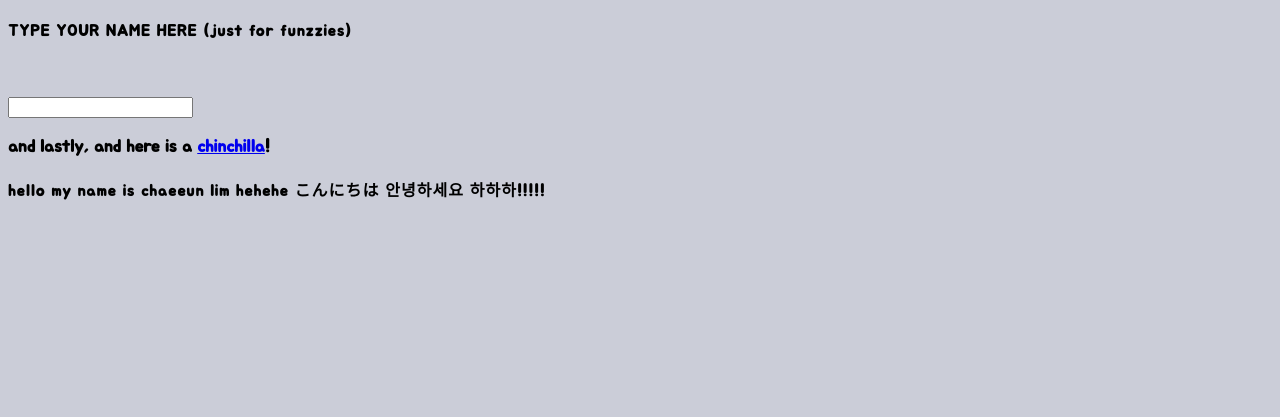
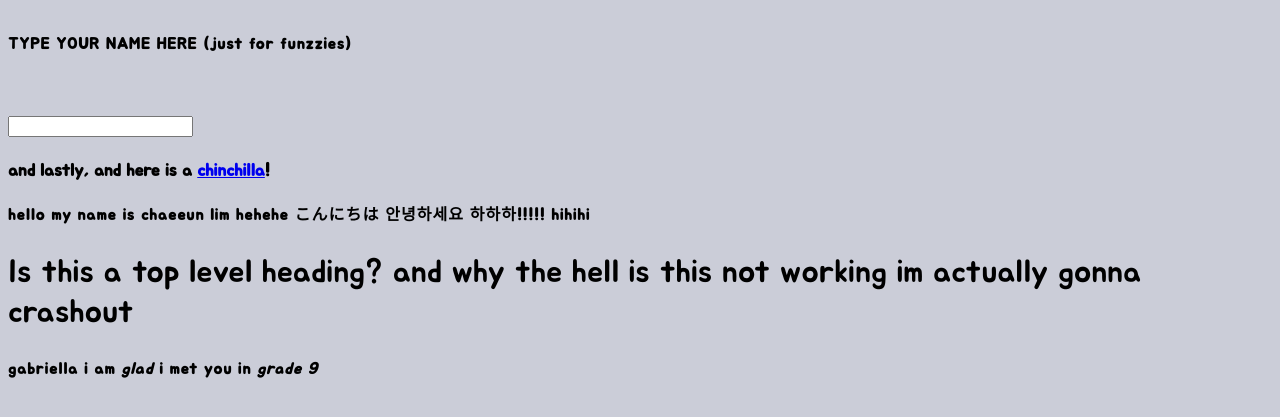
Before and after one commit to Chaeeun147/ChaeeunWebsite, a plain HTML site: page index.html in a window 1280 px wide. Shown: the part 343-760 px from the top of the page. Drawn offline with Linux system fonts and the light colour scheme.

Commit message:
first commit

```diff
--- a/index.html
+++ b/index.html
@@ -1,5 +1,5 @@
 <!DOCTYPE html>
-<html>
+<html lang ="en">
   <head>
     <title>ChaeeunsPersonal</title>
     <meta charset="utf-8" />
@@ -17,10 +17,16 @@
     <link rel="icon" href="https://i.pinimg.com/control1/736x/bd/16/21/bd1621864afcacd64479ef0da0205f9d.jpg" />
   <body>
     <h1>CHAEEUN LIM</h1>
-    <p>HELLO! MY NAME IS CHAEEUN LIM (i also go by chey), AND I AM A 16 YEAR OLD HIGHSCHOOLER FROM CANADA!! I LOVE TO CREATE & MAKE THINGS! bellow is a accurate representation of how i felt coding ts, also the current time is 1:26 am and i am very hungry... o_o</p>
+    <p>HELLO! MY NAME IS CHAEEUN LIM (i also go by chey), AND I AM A 16 YEAR OLD HIGHSCHOOLER FROM CANADA!! I LOVE TO CREATE & MAKE THINGS! bellow is a accurate representation of how i felt coding ts, also the current time is 1:26 am and i am very hungry... o_o
     <img src="C:\Users\chaee\Downloads\1000052102.jpg" alt="Me" width="300">
     <label for="third-input">TYPE YOUR NAME HERE (just for funzzies)</label>
     <input id="third-input" type="text"/>
     <h3> and lastly, and here is a <a href="https://upload.wikimedia.org/wikipedia/commons/2/2c/Chinchilla-Patchouli.jpg" target="_blank"> chinchilla</a>!</h3>
-    <p>hello my name is chaeeun lim hehehe こんにちは 안녕하세요 하하하!!!!!</p>
+    <p>hello my name is chaeeun lim hehehe こんにちは 안녕하세요 하하하!!!!! hihihi</p>
+
+    <span style="font-size: 32px; margin: 21px 0; display: block;">
+      Is this a top level heading? and why the hell is this not working im actually gonna crashout
+    </span>
+
+    <p>gabriella i am <i>glad</i> i met you in <i> grade 9</i></p>
 </html>
```
